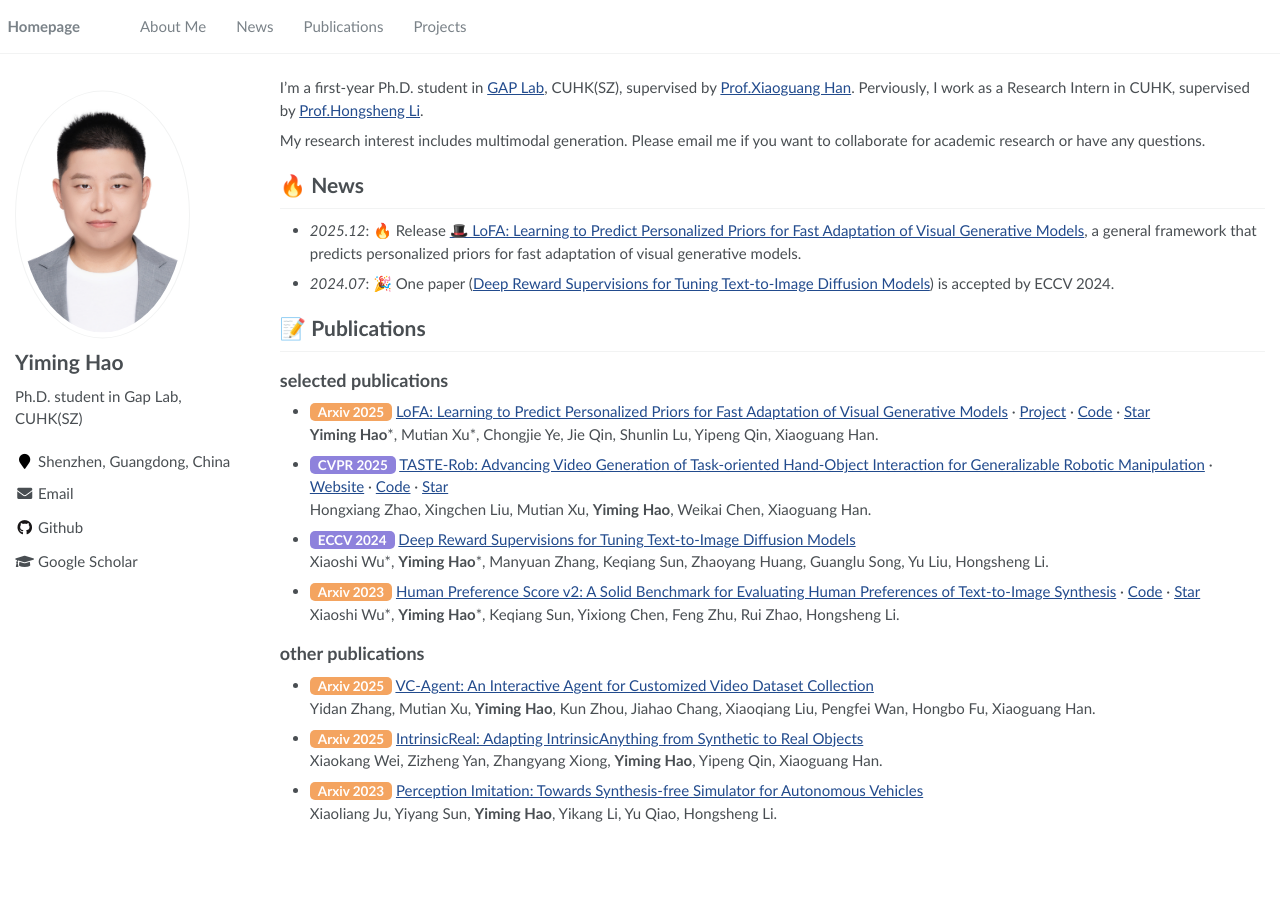
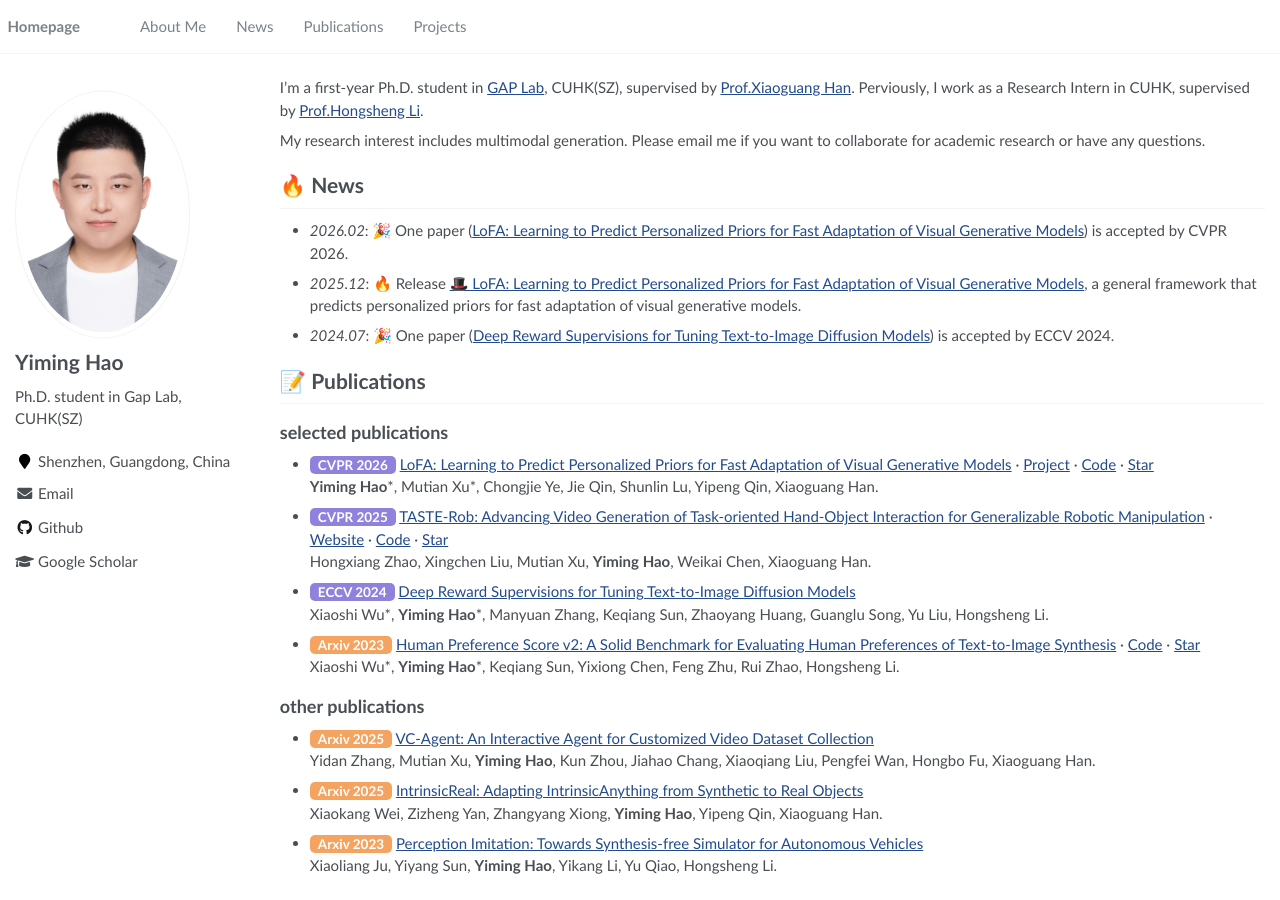
Before and after one commit to Jaeger416/Jaeger416.github.io, a Jekyll site: the page built from _pages/about.md, in a window 1280 px wide. Built offline with Jekyll 4.4.1, drawn with Linux system fonts in a browser that asks for light colours.

Commit message:
cvpr 2026

```diff
--- a/_pages/includes/news.md
+++ b/_pages/includes/news.md
@@ -1,3 +1,4 @@
 # 🔥 News
+- *2026.02*: 🎉 One paper ([LoFA: Learning to Predict Personalized Priors for Fast Adaptation of Visual Generative Models](https://arxiv.org/abs/2512.08785)) is accepted by CVPR 2026.
 - *2025.12*: 🔥 Release [🎩 LoFA: Learning to Predict Personalized Priors for Fast Adaptation of Visual Generative Models](https://arxiv.org/abs/2512.08785), a general framework that predicts personalized priors for fast adaptation of visual generative models.
 - *2024.07*: 🎉 One paper ([Deep Reward Supervisions for Tuning Text-to-Image Diffusion Models](https://arxiv.org/abs/2403.17239)) is accepted by ECCV 2024.
--- a/_pages/includes/pub.md
+++ b/_pages/includes/pub.md
@@ -1,7 +1,7 @@
 # 📝 Publications
 
 ## selected publications
-- <span class="preprint-tag">Arxiv 2025</span> [LoFA: Learning to Predict Personalized Priors for Fast Adaptation of Visual Generative Models](https://arxiv.org/abs/2512.08785) · [Project](https://jaeger416.github.io/lofa) · [Code](https://github.com/GAP-LAB-CUHK-SZ/LoFA) · <a class="github-button" href="https://github.com/GAP-LAB-CUHK-SZ/LoFA" data-icon="octicon-star" data-show-count="true" aria-label="Star GAP-LAB-CUHK-SZ/LoFA on GitHub">Star</a><br>
+- <span class="conference-tag">CVPR 2026</span> [LoFA: Learning to Predict Personalized Priors for Fast Adaptation of Visual Generative Models](https://arxiv.org/abs/2512.08785) · [Project](https://jaeger416.github.io/lofa) · [Code](https://github.com/GAP-LAB-CUHK-SZ/LoFA) · <a class="github-button" href="https://github.com/GAP-LAB-CUHK-SZ/LoFA" data-icon="octicon-star" data-show-count="true" aria-label="Star GAP-LAB-CUHK-SZ/LoFA on GitHub">Star</a><br>
 **Yiming Hao**\*, Mutian Xu\*, Chongjie Ye, Jie Qin, Shunlin Lu, Yipeng Qin, Xiaoguang Han.
 
 - <span class="conference-tag">CVPR 2025</span> [TASTE-Rob: Advancing Video Generation of Task-oriented Hand-Object Interaction for Generalizable Robotic Manipulation](https://arxiv.org/abs/2503.11423) · [Website](https://taste-rob.github.io/) · [Code](https://github.com/GAP-LAB-CUHK-SZ/TASTE-Rob) · <a class="github-button" href="https://github.com/GAP-LAB-CUHK-SZ/TASTE-Rob" data-icon="octicon-star" data-show-count="true" aria-label="Star GAP-LAB-CUHK-SZ/TASTE-Rob on GitHub">Star</a><br>
```
